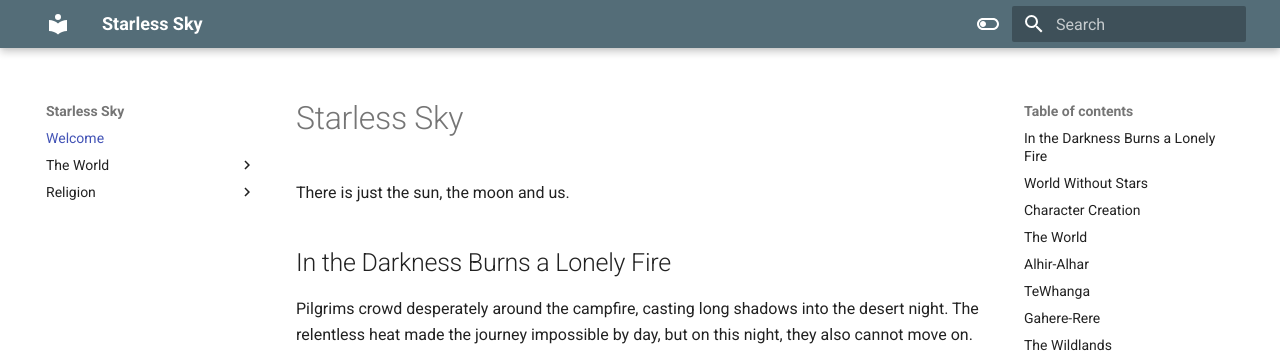
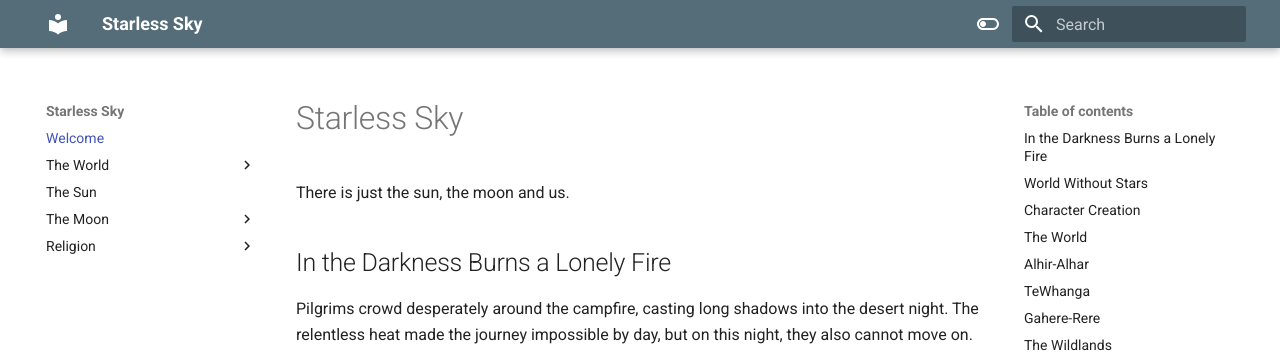
Before and after one commit to Matt4C6F656872/Starless-Sky, an MkDocs documentation site: the page built from docs/index.md, in a window 1280 px wide. Shown: the top 364 px of the page. Built offline with MkDocs 1.6.1 and Material for MkDocs 9.7.7, drawn with Linux system fonts in a browser that asks for light colours.

Commit message:
fix wahda

```diff
--- a/mkdocs.yml
+++ b/mkdocs.yml
@@ -30,6 +30,10 @@ nav:
               - locations/index.md
               - The Five Pillars: locations/five-pillars.md
       - Gahere-Rere: the-world/gahere-rere.md
+  - The Sun:
+    - the-sun/index.md
+  - The Moon:
+    - the-moon/index.md
   - Religion:
       - religion/index.md
       - Gods: religion/gods.md
```
Also changed, not shown: docs/The-Moon/index.md (added), docs/the-sun/index.md (added), docs/the-veil/index.md (added).
